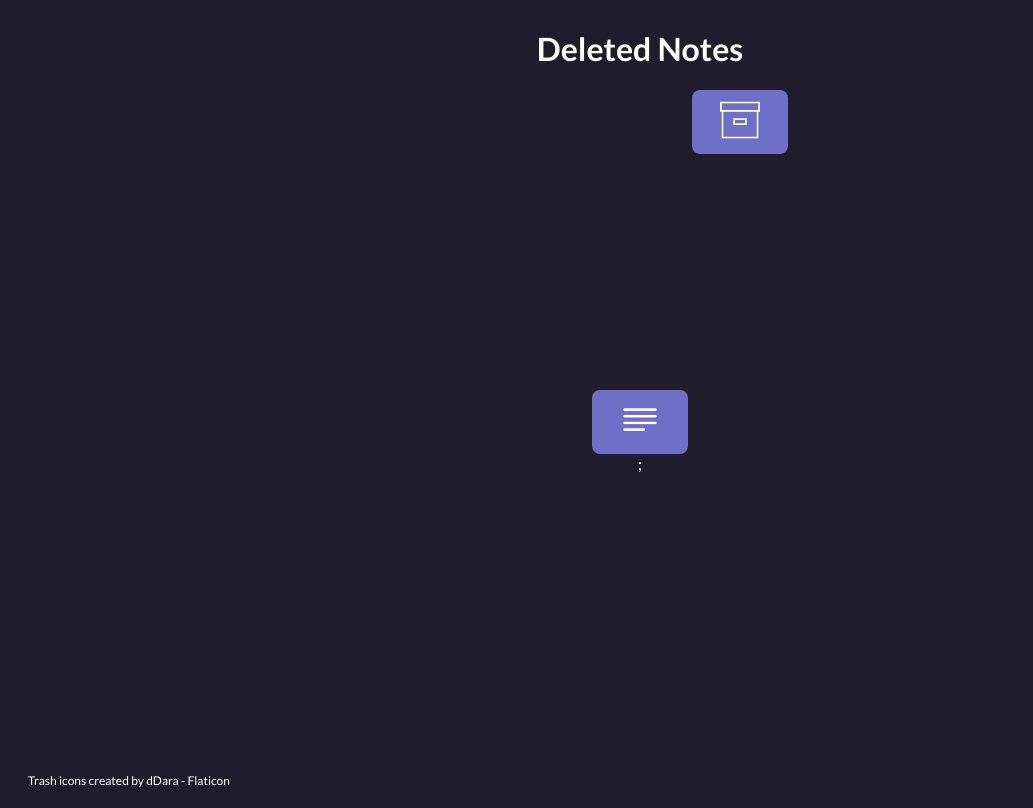
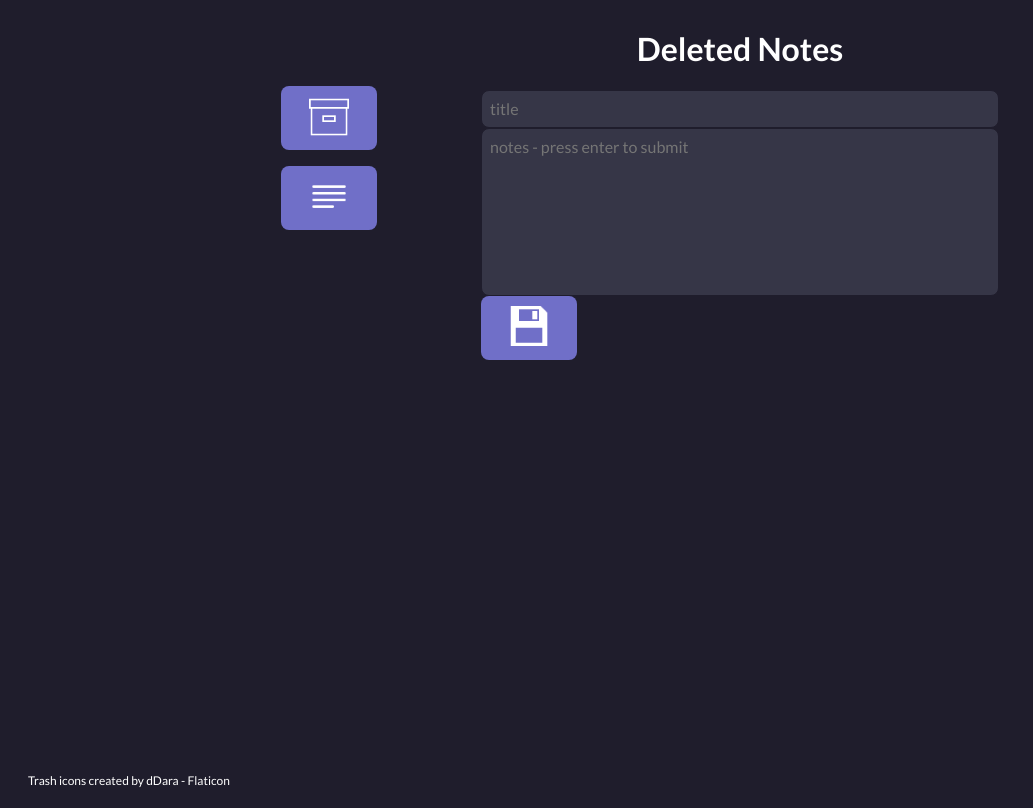
Before and after one commit to fshippman/Notes-app, a plain HTML site: page index.html in a window 1280 px wide. Both pictures are taken after a click on the button 329 px from the left and 198 px from the top of the page. Shown: the whole page, without its empty margins (0-1033 px from the left). Drawn offline with Linux system fonts and the light colour scheme.

Commit message:
aktueller Stand

```diff
--- a/script.js
+++ b/script.js
@@ -40,7 +40,7 @@ function render() {
         <div class="main">
             <div class="nav">
                 <button onclick="render()"><input type="image" class="trash-png" img src="img/note.png"></button>
-                <button onclick="renderDeletedNotes()"><input type="image" class="trash-png" img src="img/archive.png">
+                <button onclick="renderDeletedNotes()"><input type="image" class="trash-png" img src="img/archive.png"></button>
             </div>
             <div class="textarea-section">
                 <h1>Notes</h1>
@@ -69,28 +69,44 @@ function render() {
         `;
     }
 }
-
+//---------------------------------------------------------------------------------------------------------------------------------------------------------------------
  /* render DELETED NOTES */
 function renderDeletedNotes(){
     let content = document.getElementById('content');
     content.innerHTML = /*html*/ `
-    <h1>Deleted Notes</h1>
-    <div class="all"></div>
+
+    <div class="all">
         <div class="main">
-        <div class="nav"></div>
-            <button onclick="renderDeletedNotes()"><input type="image" class="trash-png" img src="img/archive.png"></div>
-            <button onclick="render()"><input type="image" class="trash-png" img src="img/note.png"></button>;`
+        <div class="nav">
+                <button onclick="renderDeletedNotes()"><input type="image" class="trash-png" img src="img/archive.png"></button>
+                <button onclick="render()"><input type="image" class="trash-png" img src="img/note.png"></button>
+            </div>
+                <div class="textarea-section">
+                <h1>Deleted Notes</h1>
+                <textarea id="title" class="textarea-title" placeholder="title"></textarea>
+                <textarea id="textarea" placeholder="notes - press enter to submit" cols="30" rows="10"></textarea>
+                <button onclick="validateAndSave()"><input type="image" class="trash-png" img src="img/save.png"></button>
+            </div>
+        </div>
+        </div>
+    </div>
+            `;
 
     for (let i = 0; i < deletedTitles.length; i++){
         const deletedNote = deletedNotes[i];
         const deletedTitle = deletedTitles[i];
         content.innerHTML += /*html*/`
+      <div class="all">
+            <div class="main">
+            <div class="nav"></div>
+                    <div class="note-section">
+                        <div class = "saved-note"><span class="bold">${deletedTitle}</span><br><br>${deletedNote}</div>
+                        <button onclick="deletePermanent(${i})"><input type="image" class="trash-png" img src="img/bin (3).png"></button>
+                    </div>
+                </div>
 
-         <div class="note-section">
-         <div class = "saved-note"><span class="bold">${deletedTitle}</span><br><br>${deletedNote}
-         <button onclick="deletePermanent(${i})"><input type="image" class="trash-png" img src="img/bin (3).png"></button>
         </div>
-    </div>  `
+    </div> `
     }
 }
 
--- a/style.css
+++ b/style.css
@@ -59,6 +59,9 @@ button {
     border: unset;
 }
 
+.hide {
+    display: none;
+}
 button:hover {
     background-color: #8c8bd3
 }
```
Also changed, not shown: index.html (+0 -4 lines).
